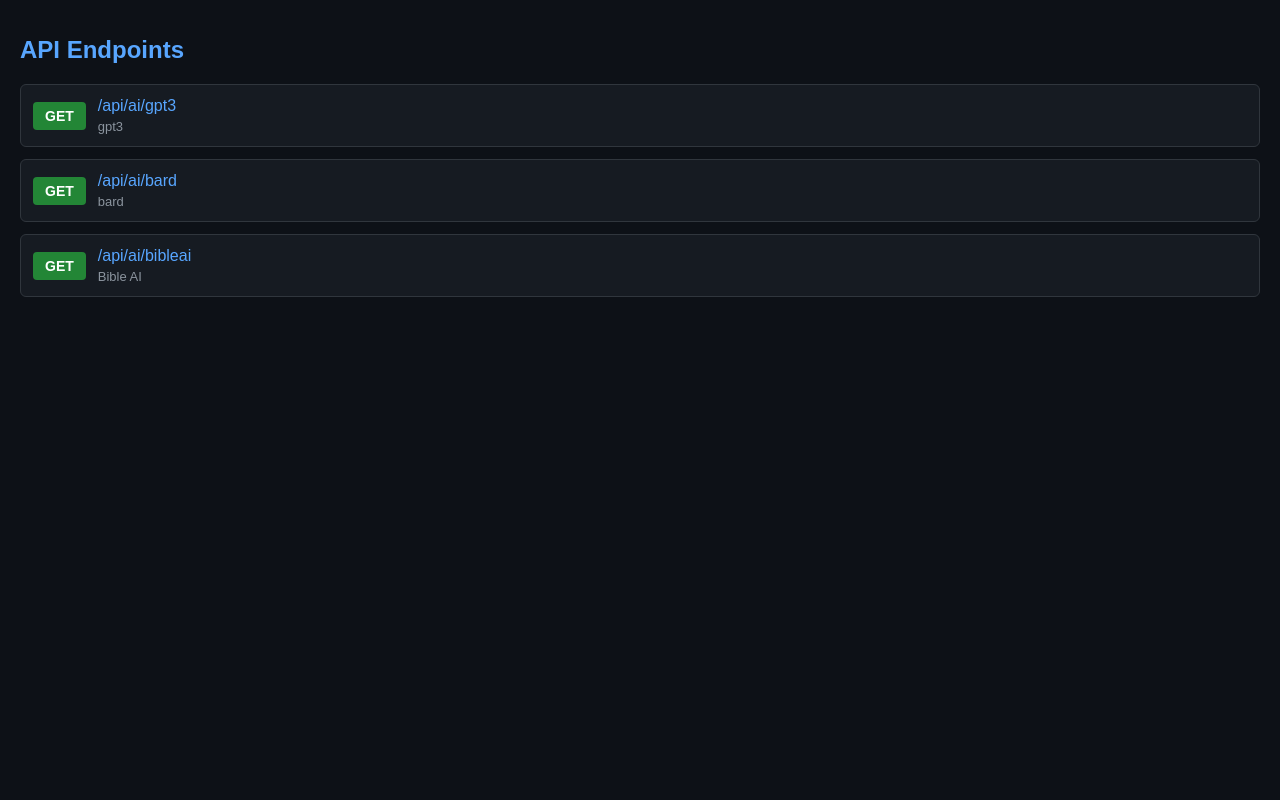
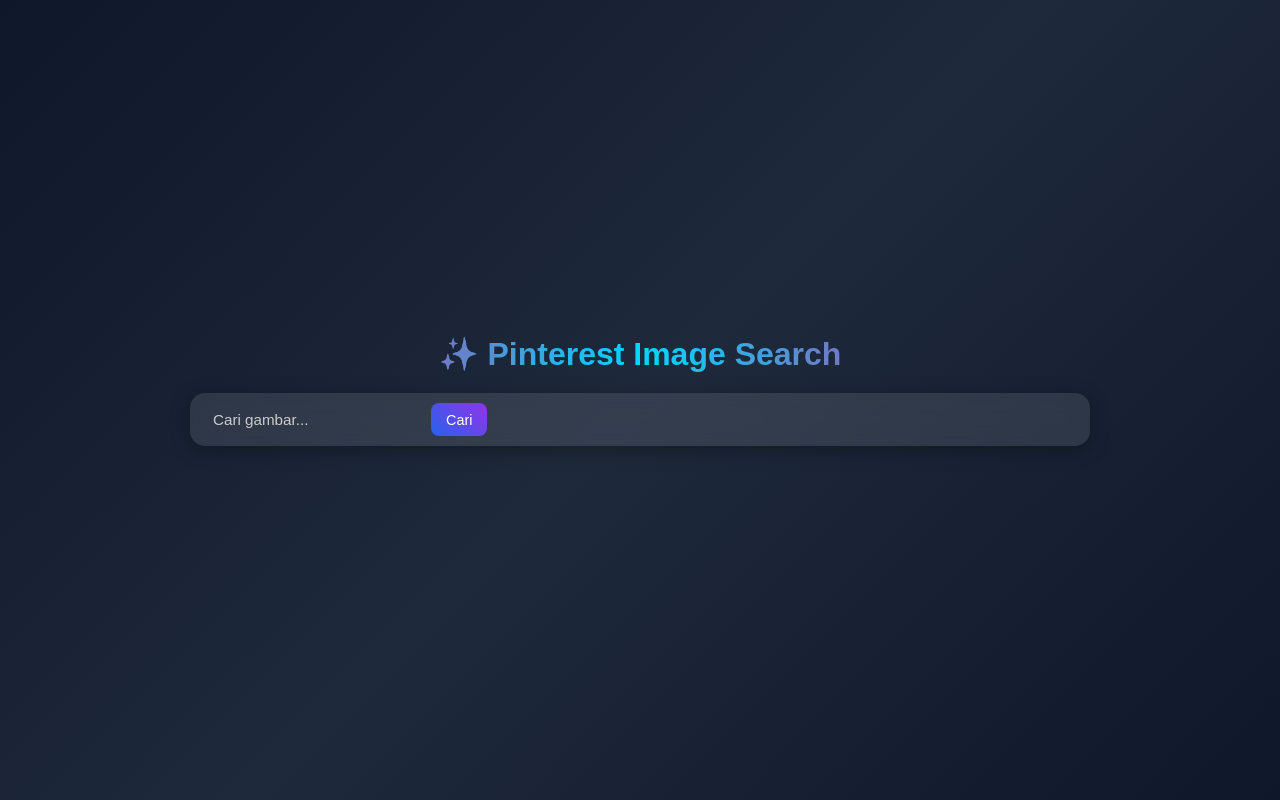
Before and after one commit to nrkhlifah28/ipah-aja, a plain HTML site: page api/index.html in a window 1280 px wide. Drawn offline with Linux system fonts and the light colour scheme.

Commit message:
Update index.html

```diff
--- a/api/index.html
+++ b/api/index.html
@@ -1,90 +1,156 @@
 <!DOCTYPE html>
-<html lang="en">
+<html lang="id">
 <head>
-  <meta charset="UTF-8">
-  <meta name="viewport" content="width=device-width, initial-scale=1.0">
-  <title>API Docs</title>
+  <meta charset="UTF-8" />
+  <meta name="viewport" content="width=device-width, initial-scale=1.0"/>
+  <title>Pinterest Image Search</title>
   <style>
     body {
-      background-color: #0d1117;
-      color: #c9d1d9;
-      font-family: Arial, sans-serif;
+      font-family: "Poppins", sans-serif;
+      background: linear-gradient(135deg, #0f172a, #1e293b, #0f172a);
+      color: #fff;
       margin: 0;
-      padding: 20px;
-    }
-    h1 {
-      color: #58a6ff;
-      font-size: 24px;
-      margin-bottom: 20px;
-    }
-    .endpoint {
+      padding: 0;
+      height: 100vh;
       display: flex;
+      justify-content: center;
       align-items: center;
-      background: #161b22;
-      border: 1px solid #30363d;
-      border-radius: 6px;
-      padding: 12px;
-      margin-bottom: 12px;
-      transition: transform 0.2s ease, background 0.2s ease;
-    }
-    .endpoint:hover {
-      transform: translateY(-2px);
-      background: #1c2128;
-    }
-    .method {
-      background: #238636;
-      color: white;
-      font-weight: bold;
-      padding: 6px 12px;
-      border-radius: 4px;
-      margin-right: 12px;
-      font-size: 14px;
-    }
-    .info {
-      display: flex;
       flex-direction: column;
     }
-    .info a {
-      color: #58a6ff;
-      font-size: 16px;
-      text-decoration: none;
-      margin-bottom: 4px;
+
+    h1 {
+      font-size: 2rem;
+      margin-bottom: 20px;
+      background: linear-gradient(90deg, #ff007c, #00d9ff, #ff007c);
+      -webkit-background-clip: text;
+      -webkit-text-fill-color: transparent;
+      animation: gradientMove 3s infinite linear;
+      opacity: 0;
+      transform: translateY(-20px);
+      animation: fadeSlideDown 1s forwards;
     }
-    .info a:hover {
-      text-decoration: underline;
+
+    @keyframes gradientMove {
+      from { background-position: 0% }
+      to { background-position: 200% }
     }
-    .desc {
-      font-size: 13px;
-      color: #8b949e;
+    @keyframes fadeSlideDown {
+      to { opacity: 1; transform: translateY(0); }
     }
+    @keyframes fadeInScale {
+      to { opacity: 1; transform: scale(1); }
+    }
+
+    .search-box {
+      display: flex;
+      gap: 10px;
+      background: rgba(255,255,255,0.1);
+      padding: 10px 15px;
+      border-radius: 15px;
+      backdrop-filter: blur(10px);
+      box-shadow: 0 4px 20px rgba(0,0,0,0.3);
+      opacity: 0;
+      transform: scale(0.9);
+      animation: fadeInScale 1s forwards 0.5s;
+    }
+
+    input {
+      width: 200px;
+      padding: 8px;
+      border: none;
+      border-radius: 8px;
+      outline: none;
+      background: transparent;
+      color: #fff;
+      font-size: 0.95rem;
+    }
+    input::placeholder { color: #ccc; }
+
+    button {
+      padding: 8px 15px;
+      border: none;
+      border-radius: 8px;
+      background: linear-gradient(45deg, #2563eb, #9333ea);
+      color: white;
+      cursor: pointer;
+      font-weight: 500;
+      transition: transform 0.2s, box-shadow 0.3s;
+      font-size: 0.9rem;
+    }
+    button:hover {
+      transform: scale(1.05);
+      box-shadow: 0 0 12px rgba(147, 51, 234, 0.7);
+    }
+
+    .container { text-align: center; width: 100%; max-width: 900px; }
+    .result {
+      margin-top: 40px;
+      display: grid;
+      grid-template-columns: repeat(auto-fill, minmax(200px, 1fr));
+      gap: 15px;
+      padding: 0 15px;
+    }
+
+    .result img {
+      width: 100%;
+      border-radius: 12px;
+      transition: transform 0.3s, box-shadow 0.3s;
+      cursor: pointer;
+    }
+    .result img:hover {
+      transform: scale(1.05);
+      box-shadow: 0 0 20px rgba(0, 200, 255, 0.7);
+    }
+
+    .loading {
+      margin-top: 40px;
+      border: 5px solid rgba(255,255,255,0.2);
+      border-top: 5px solid #00d9ff;
+      border-radius: 50%;
+      width: 50px;
+      height: 50px;
+      animation: spin 1s linear infinite;
+      margin-left: auto;
+      margin-right: auto;
+    }
+    @keyframes spin { 100% { transform: rotate(360deg); } }
   </style>
 </head>
 <body>
-  <h1>API Endpoints</h1>
-
-  <div class="endpoint">
-    <div class="method">GET</div>
-    <div class="info">
-      <a href="/api/ai/gpt3" target="_blank">/api/ai/gpt3</a>
-      <span class="desc">gpt3</span>
+  <div class="container">
+    <h1>✨ Pinterest Image Search</h1>
+    <div class="search-box">
+      <input type="text" id="search" placeholder="Cari gambar..."/>
+      <button onclick="searchImage()">Cari</button>
     </div>
+    <div id="loader" style="display:none;" class="loading"></div>
+    <div class="result" id="result"></div>
   </div>
 
-  <div class="endpoint">
-    <div class="method">GET</div>
-    <div class="info">
-      <a href="/api/ai/bard" target="_blank">/api/ai/bard</a>
-      <span class="desc">bard</span>
-    </div>
-  </div>
+  <script>
+    async function pinterest(query) {
+      let res = await fetch(`/api/search?q=${encodeURIComponent(query)}`);
+      let json = await res.json();
+      if (!json.images || !json.images.length) throw `"${query}" tidak ditemukan :(`;
+      return json.images;
+    }
 
-  <div class="endpoint">
-    <div class="method">GET</div>
-    <div class="info">
-      <a href="/api/ai/bibleai" target="_blank">/api/ai/bibleai</a>
-      <span class="desc">Bible AI</span>
-    </div>
-  </div>
+    async function searchImage() {
+      let query = document.getElementById("search").value.trim();
+      let resultDiv = document.getElementById("result");
+      let loader = document.getElementById("loader");
+      resultDiv.innerHTML = "";
+      loader.style.display = "block";
 
+      try {
+        let images = await pinterest(query);
+        loader.style.display = "none";
+        resultDiv.innerHTML = images.map(url => `<img src="${url}" alt="hasil">`).join("");
+      } catch (err) {
+        loader.style.display = "none";
+        resultDiv.innerHTML = `<p style="color:#f43f5e">${err}</p>`;
+      }
+    }
+  </script>
 </body>
 </html>
```
